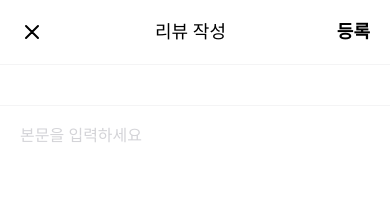
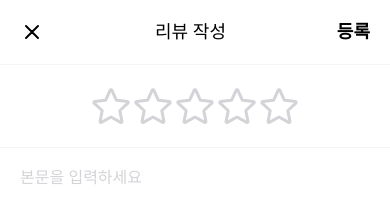
Before and after one commit to MEOGO-DSM/MEOGO_Frontend_V2, a React Native app: screen /ReviewWrite in a window 390 px wide. Shown: the top 198 px of the page. Built offline with nearby package versions, Linux system fonts and the light colour scheme.

Commit message:
add :: 별점 부여 기능 추가

```diff
--- a/src/app/review/ReviewWrite.tsx
+++ b/src/app/review/ReviewWrite.tsx
@@ -7,15 +7,27 @@ import { TouchableOpacity } from 'react-native';
 import { useNavigation } from '@react-navigation/native';
 import { color } from '../../styles/color';
 import AddImgContent from '../../components/Review/AddImgContent';
-import Stars from '../../components/Review/Star';
+import { Star } from '../../assets'
 
 export default function ReviewWrite() {
-  const [contentValue, setContentValue] = useState<string>();
+  const navigation = useNavigation()
 
-  const navigation = useNavigation()
-  const [isError, setIsError] = useState()
+  const [rating, setRating] = useState<number>(0);
+  const [hoverRating, setHoverRating] = useState<number>(0);
+  const [isError, setIsError] = useState<boolean>(false)
+  const [contentValue, setContentValue] = useState<string>('');
 
-  const handleError = () => { }
+  const handlePress = (index: number) => {
+    setRating(index);
+  };
+
+  const handleTouchStart = (index: number) => {
+    setHoverRating(index);
+  };
+
+  const handleTouchEnd = () => {
+    setHoverRating(0);
+  };
 
   return (
     <>
@@ -33,7 +45,21 @@ export default function ReviewWrite() {
         }
       />
       <Container>
-        <ScoreWrap></ScoreWrap>
+        <ScoreWrap>
+          {[1, 2, 3, 4, 5].map((index) => (
+            <TouchableOpacity
+              key={index}
+            >
+              <Star
+                size={42}
+                full={(hoverRating >= index) || (!hoverRating && rating >= index)}
+                onPress={() => handlePress(index)}
+                onPressIn={() => handleTouchStart(index)}
+                onPressOut={handleTouchEnd}
+              />
+            </TouchableOpacity>
+          ))}
+        </ScoreWrap>
         <ContentBox>
           <WriteWrap>
             <MainTextWrap
@@ -70,6 +96,9 @@ const Container = styled.View`
 
 const ScoreWrap = styled.View`
   padding: 20px;
+  display: flex;
+  flex-direction: row;
+  justify-content: center;
   align-items: center;
   border-top-width: 1px;
   border-top-color: ${color.gray100};
--- a/src/assets/Star.tsx
+++ b/src/assets/Star.tsx
@@ -5,12 +5,14 @@ import styled from 'styled-components/native';
 interface PropsType {
   size?: number;
   full?: boolean;
-  onPress?: () => void
+  onPress?: () => void;
+  onPressIn?: () => void;
+  onPressOut?: () => void;
 }
 
-export const Star = ({size = 24, full, onPress}: PropsType) => {
+export const Star = ({size = 24, full, onPress, onPressIn, onPressOut}: PropsType) => {
   return (
-    <StarContainer onPress={onPress}>
+    <StarContainer onPress={onPress} onPressIn={onPressIn} onPressOut={onPressOut}>
       {full ? (
         <Svg width={size} height={size} fill="none" viewBox="0 0 14 14">
           <Path
```
Also changed, not shown: src/components/Review/Star.tsx (deleted, +0 -44 lines), src/components/Review/StarRating.tsx (deleted, +0 -95 lines).
